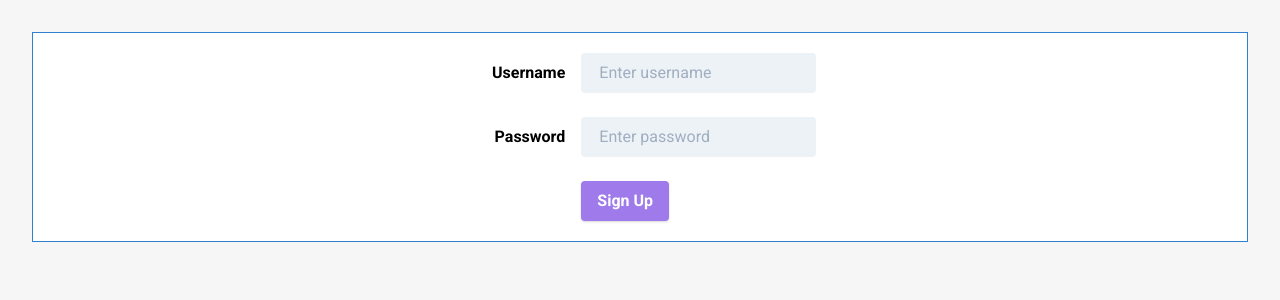
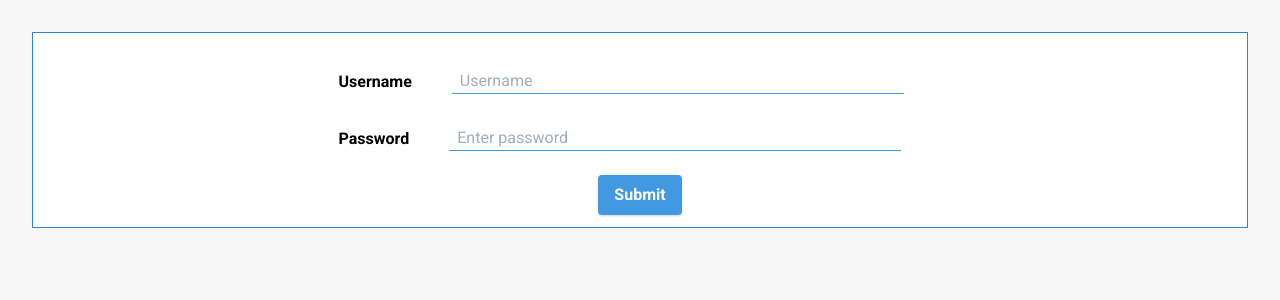
Before and after one commit to RoySegall/bifrost, a React (Create React App) app in the folder static/: page / in a window 1280 px wide. Shown: the top 300 px of the page. Built offline with nearby package versions, Linux system fonts and the light colour scheme.

Commit message:
Done with the new design!

```diff
--- a/static/src/Components/FormError.js
+++ b/static/src/Components/FormError.js
@@ -9,12 +9,13 @@ function FormError(props) {
   }
 
   const baseColor = type === 'error' ? 'alert-error' : 'alert-success';
+  const icon = type === 'error' ? 'fal fa-times text-2xl' : 'fal fa-check text-2xl';
 
   return <div className={`${baseColor} m-auto m-0 mt-4 mb-4`}
               role="alert">
     <div className="flex">
       <div className="py-1 pr-4">
-        <i className="fal fa-check text-2xl"></i>
+        <i className={icon}></i>
       </div>
       <div>
         <p className="text-2xl">{message}</p>
--- a/static/src/Components/Login.js
+++ b/static/src/Components/Login.js
@@ -59,79 +59,39 @@ export default class Login extends React.Component {
       })
   }
 
-  username() {
-    return <div className="md:flex md:items-center mb-6">
-      <div className="md:w-1/3">
-        <label className="block text-black font-bold md:text-right mb-1 md:mb-0 pr-4" htmlFor="inline-full-name">
-          Username
-        </label>
-      </div>
-      <div className="md:w-2/3">
-        <input
-          onChange={(event) => {
-            this.setState({username: event.currentTarget.value})
-          }}
-          id="username"
+  render() {
+    return <div>
+      <FormError type={this.state.errors.type} message={this.state.errors.message}/>
 
-          aria-describedby="emailHelp"
-          placeholder="Enter username"
-          className="
-                bg-gray-200 appearance-none
-                border-2 border-gray-200 rounded
-                w-full py-2 px-4
-                text-black leading-tight
-                focus:outline-none focus:bg-white focus:border-purple-500
+      <div className="flex flex-row justify-between mt-2 mb-2">
+        <form className="margin-0-auto w-6/12">
+          <div className="flex-row pb-2">
+            <label htmlFor="username" className="align-bottom mr-5 text-black font-bold">Username</label>
+            <input type="text"
+                   id="username"
+                   onChange={(event) => {this.setState({username: event.currentTarget.value})}}
+                   className="align-bottom m-4 p-2 ml-5 mb-0 pb-0 border-blue-500 border-b focus:bg-blue-100 w-3/4"
+                   placeholder="Username"
+            />
+          </div>
 
-          " type="text" />
+          <div className="flex-row pb-2">
+            <label htmlFor="username" className="align-bottom mr-5 text-black font-bold">Password</label>
+            <input
+              type="password"
+              id="password"
+              placeholder="Enter password"
+              onChange={(event) => {this.setState({password: event.currentTarget.value})}}
+              className="align-bottom m-4 p-2 ml-5 mb-0 pb-0 border-blue-500 border-b focus:bg-blue-100 w-3/4"
+            />
+          </div>
+
+          <div className="flex-row text-center">
+            <button className="mt-4 button" onClick={(event) => {this.login(event)}}>Submit</button>
+          </div>
+        </form>
       </div>
     </div>
   }
 
-  password() {
-    return <div className="md:flex md:items-center mb-6">
-      <div className="md:w-1/3">
-        <label className="block text-black font-bold md:text-right mb-1 md:mb-0 pr-4" htmlFor="inline-username">
-          Password
-        </label>
-      </div>
-      <div className="md:w-2/3">
-        <input
-          type="password"
-          id="password"
-          placeholder="Enter password"
-          onChange={(event) => {
-            this.setState({password: event.currentTarget.value})
-          }}
-          className="
-            bg-gray-200 appearance-none border-2 border-gray-200
-            rounded w-full py-2 px-4 text-gray-700 leading-tight
-            focus:outline-none focus:bg-white focus:border-purple-500
-          " />
-      </div>
-    </div>
-  }
-
-  submitButton() {
-    return <div className="md:flex md:items-center">
-      <div className="md:w-1/3"></div>
-      <div className="md:w-2/3">
-        <button className="button" type="button"onClick={(event) => {
-          this.login(event)
-        }}>Sign Up</button>
-      </div>
-    </div>
-  }
-
-  render() {
-    return <div>
-      <FormError type={this.state.errors.type} message={this.state.errors.message}/>
-
-      <form className="w-full max-w-sm p-4 m-auto m-0">
-        {this.username()}
-        {this.password()}
-        {this.submitButton()}
-      </form>
-    </div>
-  }
-
 }
--- a/static/tailwind.css
+++ b/static/tailwind.css
@@ -3,11 +3,11 @@
 @tailwind components;
 
 .button {
-    @apply shadow bg-purple-500 text-white font-bold py-2 px-4 rounded
+    @apply shadow bg-blue-500 text-white font-bold py-2 px-4 rounded
 }
 
 .button:hover {
-    @apply bg-purple-400
+    @apply bg-blue-400
 }
 
 .button:focus {
@@ -34,4 +34,8 @@
     @apply bg-red-100 border-t-4 border-red-500 rounded-b text-red-900 px-4 py-3 shadow-md mt-4 mb-4 w-3/6
 }
 
+.margin-0-auto {
+    @apply m-0 m-auto
+}
+
 @tailwind utilities;
```
Also changed, not shown: static/src/styles/tailwind.css.
